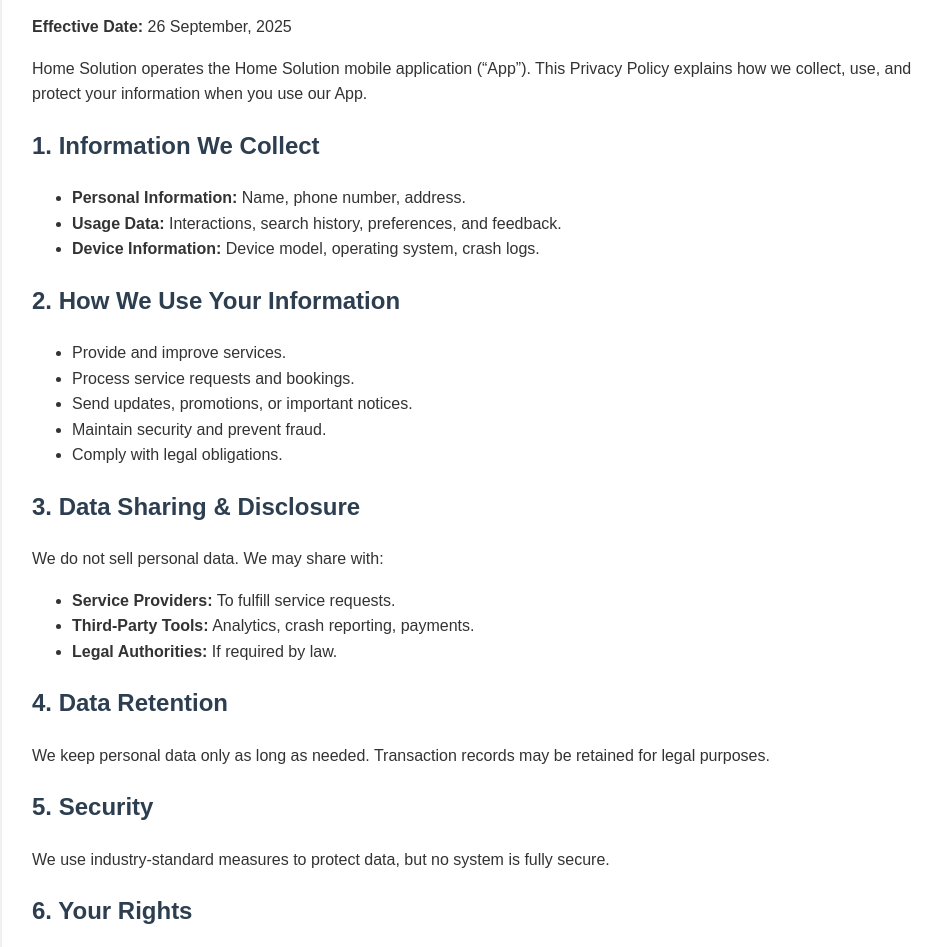
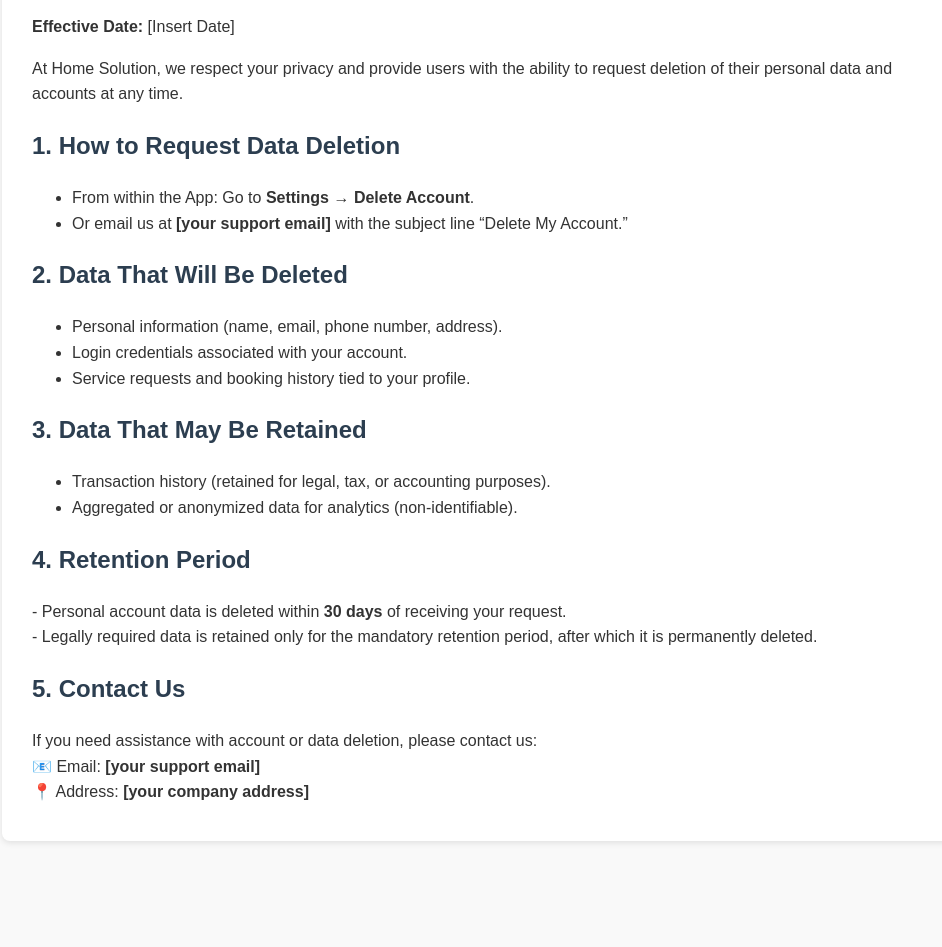
Before and after one commit to amit2amitsoni/HomeSolution, a plain HTML site: page index.html in a window 1280 px wide. Shown: the part 140-1087 px from the top of the page, without its empty margins (158-1100 px from the left). After the commit the page ends 1021 px from the top, so only its background shows below. Drawn offline with Linux system fonts and the light colour scheme.

Commit message:
Update index.html

```diff
--- a/index.html
+++ b/index.html
@@ -3,7 +3,7 @@
 <head>
   <meta charset="UTF-8" />
   <meta name="viewport" content="width=device-width, initial-scale=1.0" />
-  <title>Privacy Policy - Home Solution App</title>
+  <title>Data Deletion Policy - Home Solution App</title>
   <style>
     body {
       font-family: Arial, sans-serif;
@@ -27,55 +27,43 @@
 </head>
 <body>
   <div class="container">
-    <h1>Privacy Policy – Home Solution App</h1>
-    <p><strong>Effective Date:</strong> 26 September, 2025</p>
+    <h1>Data Deletion Policy – Home Solution App</h1>
+    <p><strong>Effective Date:</strong> [Insert Date]</p>
 
-    <p>Home Solution operates the Home Solution mobile application (“App”).
-    This Privacy Policy explains how we collect, use, and protect your information when you use our App.</p>
+    <p>At Home Solution, we respect your privacy and provide users with the ability to request
+    deletion of their personal data and accounts at any time.</p>
 
-    <h2>1. Information We Collect</h2>
+    <h2>1. How to Request Data Deletion</h2>
     <ul>
-      <li><strong>Personal Information:</strong> Name, phone number, address.</li>
-      <li><strong>Usage Data:</strong> Interactions, search history, preferences, and feedback.</li>
-      <li><strong>Device Information:</strong> Device model, operating system, crash logs.</li>
+      <li>From within the App: Go to <strong>Settings → Delete Account</strong>.</li>
+      <li>Or email us at <strong>[your support email]</strong> with the subject line “Delete My Account.”</li>
     </ul>
 
-    <h2>2. How We Use Your Information</h2>
+    <h2>2. Data That Will Be Deleted</h2>
     <ul>
-      <li>Provide and improve services.</li>
-      <li>Process service requests and bookings.</li>
-      <li>Send updates, promotions, or important notices.</li>
-      <li>Maintain security and prevent fraud.</li>
-      <li>Comply with legal obligations.</li>
+      <li>Personal information (name, email, phone number, address).</li>
+      <li>Login credentials associated with your account.</li>
+      <li>Service requests and booking history tied to your profile.</li>
     </ul>
 
-    <h2>3. Data Sharing & Disclosure</h2>
-    <p>We do not sell personal data. We may share with:</p>
+    <h2>3. Data That May Be Retained</h2>
     <ul>
-      <li><strong>Service Providers:</strong> To fulfill service requests.</li>
-      <li><strong>Third-Party Tools:</strong> Analytics, crash reporting, payments.</li>
-      <li><strong>Legal Authorities:</strong> If required by law.</li>
+      <li>Transaction history (retained for legal, tax, or accounting purposes).</li>
+      <li>Aggregated or anonymized data for analytics (non-identifiable).</li>
     </ul>
 
-    <h2>4. Data Retention</h2>
-    <p>We keep personal data only as long as needed. Transaction records may be retained for legal purposes.</p>
+    <h2>4. Retention Period</h2>
+    <p>
+      - Personal account data is deleted within <strong>30 days</strong> of receiving your request.<br>
+      - Legally required data is retained only for the mandatory retention period, after which it is permanently deleted.
+    </p>
 
-    <h2>5. Security</h2>
-    <p>We use industry-standard measures to protect data, but no system is fully secure.</p>
-
-    <h2>6. Your Rights</h2>
-    <p>You can request access, updates, or deletion of your personal data. Contact us at <strong>homesolution7723@gmail.com
-</strong>.</p>
-
-    <h2>7. Children’s Privacy</h2>
-    <p>Our App is not intended for children under 13. We do not knowingly collect their data.</p>
-
-    <h2>8. Changes</h2>
-    <p>We may update this Privacy Policy from time to time. Changes will be posted here with a new date.</p>
-
-    <h2>9. Contact Us</h2>
-    <p>Email: <strong>homesolution7723@gmail.com</strong></p>
-    <p>Address: <strong>A-165, New Ashok Nagar New Delhi, 110096 IN</strong></p>
+    <h2>5. Contact Us</h2>
+    <p>
+      If you need assistance with account or data deletion, please contact us: <br>
+      📧 Email: <strong>[your support email]</strong> <br>
+      📍 Address: <strong>[your company address]</strong>
+    </p>
   </div>
 </body>
 </html>
```
